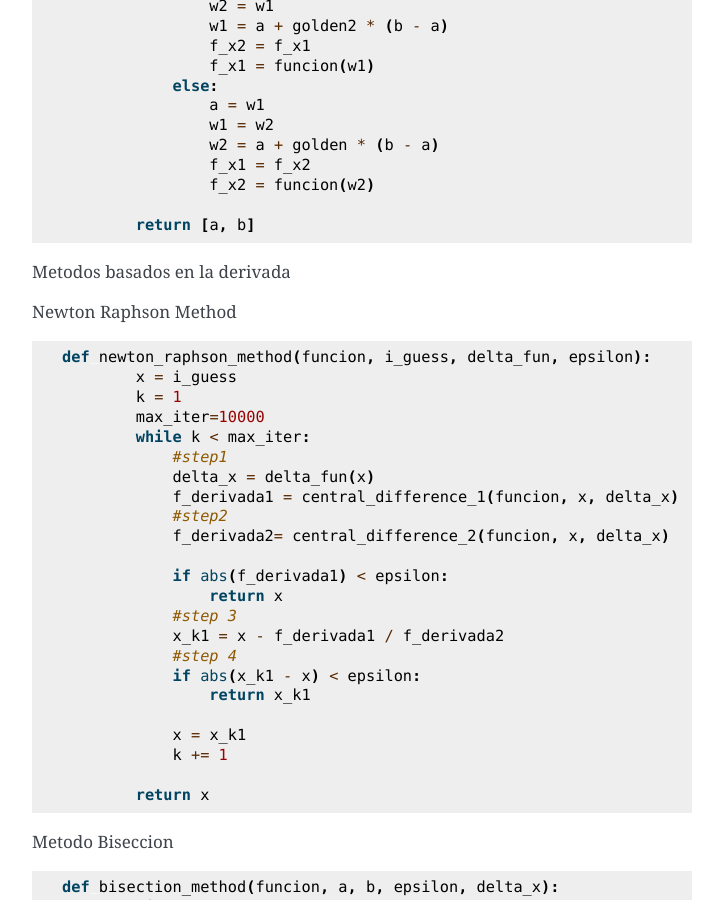
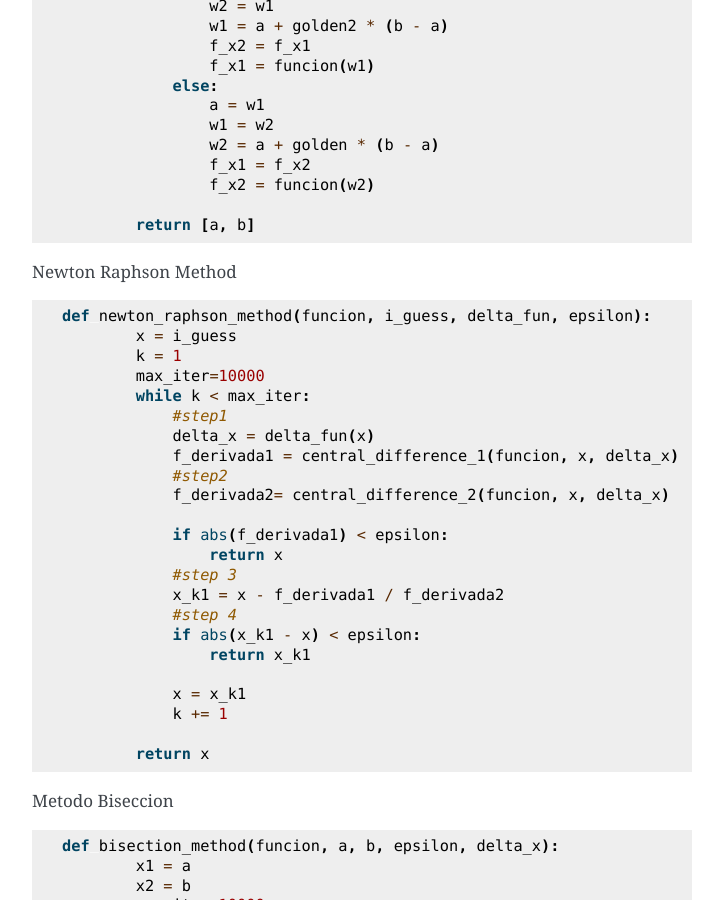
Before and after one commit to zamm079/Documentacion-paquete-optimizacion, a Sphinx documentation site: the page built from docs/source/explicacion.rst, in a window 1280 px wide and 900 px high, scrolled down 1635 px. Shown: the whole window, without its empty margins (388-1111 px from the left). Built offline with Sphinx 7.4.7, drawn with Linux system fonts in a browser that asks for light colours; some of the changed text lies outside the part shown.

Commit message:
final proyecto

```diff
--- a/docs/source/explicacion.rst
+++ b/docs/source/explicacion.rst
@@ -4,6 +4,8 @@
 
 Aqui se van a detallar mas sobre las funcione que tiene la libreria de
 optimizacion
+
+
 
 Método de división de intervalos por la mitad
 
@@ -99,8 +101,6 @@
                 return [a, b]
 
 
-Metodos basados en la derivada
-
 Newton Raphson Method
 
 
@@ -192,10 +192,6 @@
 
             return [x1, x2]
 
-
-Metodos multivarible
-
-Métodos directos
 
 Random Walk
 
```
Also changed, not shown: other parts of docs/source/explicacion.rst (+0 -2 lines).
